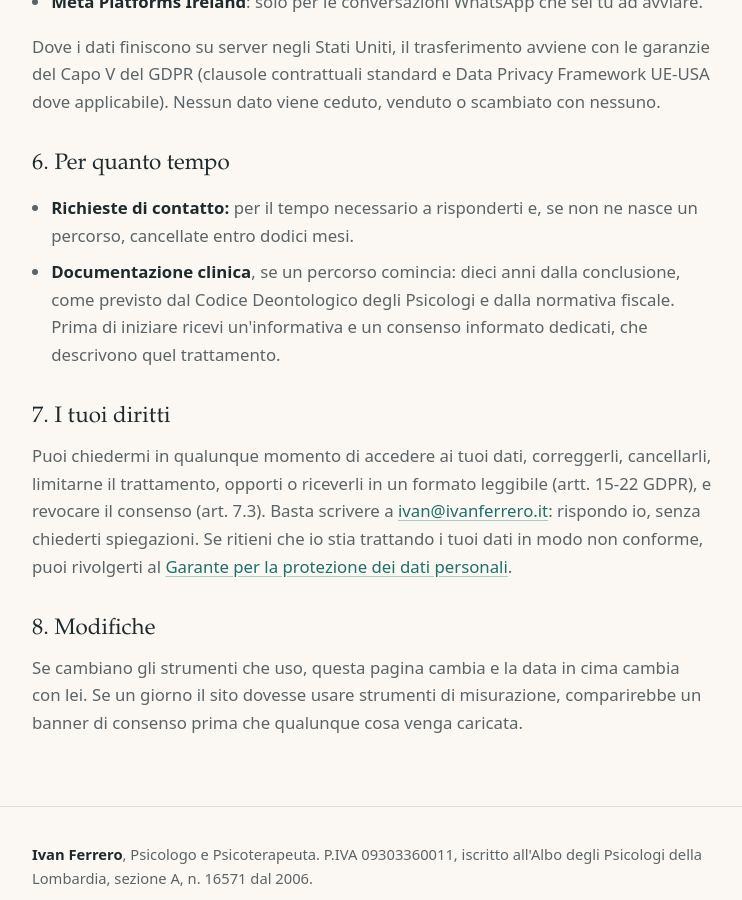
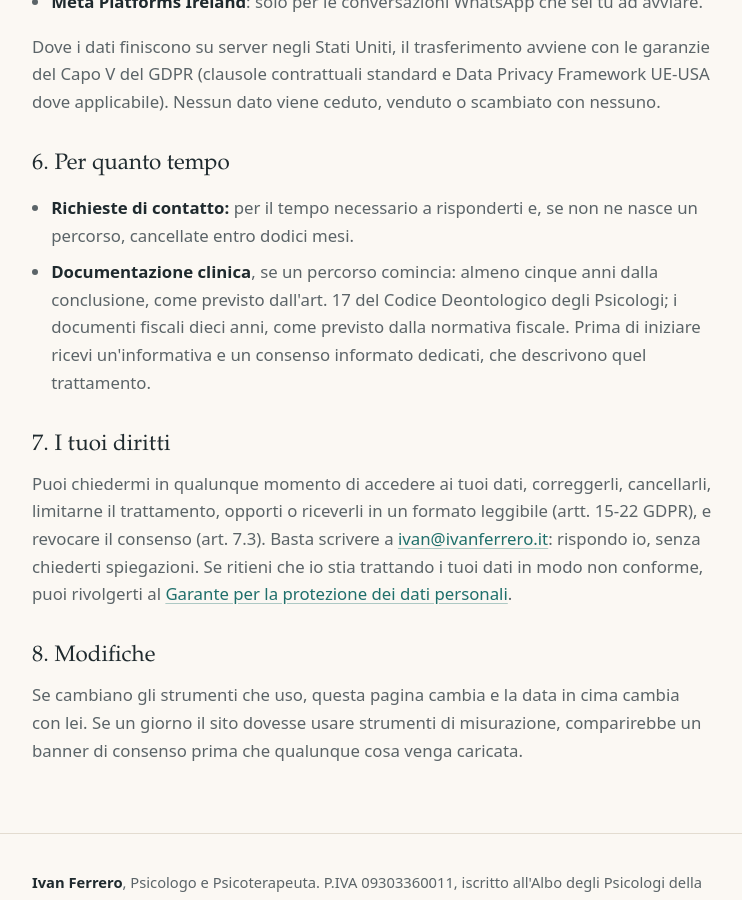
Before and after one commit to IvanPsy/percorsi-site, a Jekyll site: the page built from privacy/index.html, in a window 1280 px wide and 900 px high, scrolled down 2077 px. Shown: the whole window, without its empty margins (268-1010 px from the left). Built offline with Jekyll 4.4.1, drawn with Linux system fonts in a browser that asks for light colours; some of the changed text lies outside the part shown.

Commit message:
Update index.html

```diff
--- a/privacy/index.html
+++ b/privacy/index.html
@@ -6,7 +6,7 @@ description: "Come tratto i dati di chi visita percorsi.ivanferrero.it o mi scri
 <section class="legal">
   <div class="container">
     <h1>Privacy e trattamento dei dati</h1>
-    <p class="updated">Informativa per il sito percorsi.ivanferrero.it, ai sensi degli artt. 13 e 14 del Regolamento UE 2016/679 (GDPR) · Ultimo aggiornamento: 7 ottobre 2026</p>
+    <p class="updated">Informativa per il sito percorsi.ivanferrero.it, ai sensi degli artt. 13 e 14 del Regolamento UE 2016/679 (GDPR) · Ultimo aggiornamento: 10 ottobre 2026</p>
 
     <p class="lead">Chi arriva qui lo fa quasi sempre per qualcuno a cui tiene e per una situazione che non ha ancora raccontato a molti. Questa pagina dice, in modo verificabile, che cosa succede ai tuoi dati se mi scrivi. È corta perché il sito raccoglie poco.</p>
 
@@ -48,7 +48,7 @@ description: "Come tratto i dati di chi visita percorsi.ivanferrero.it o mi scri
     <h2>6. Per quanto tempo</h2>
     <ul>
       <li><strong>Richieste di contatto:</strong> per il tempo necessario a risponderti e, se non ne nasce un percorso, cancellate entro dodici mesi.</li>
-      <li><strong>Documentazione clinica</strong>, se un percorso comincia: dieci anni dalla conclusione, come previsto dal Codice Deontologico degli Psicologi e dalla normativa fiscale. Prima di iniziare ricevi un'informativa e un consenso informato dedicati, che descrivono quel trattamento.</li>
+      <li><strong>Documentazione clinica</strong>, se un percorso comincia: almeno cinque anni dalla conclusione, come previsto dall'art. 17 del Codice Deontologico degli Psicologi; i documenti fiscali dieci anni, come previsto dalla normativa fiscale. Prima di iniziare ricevi un'informativa e un consenso informato dedicati, che descrivono quel trattamento.</li>
     </ul>
 
     <h2>7. I tuoi diritti</h2>
```
